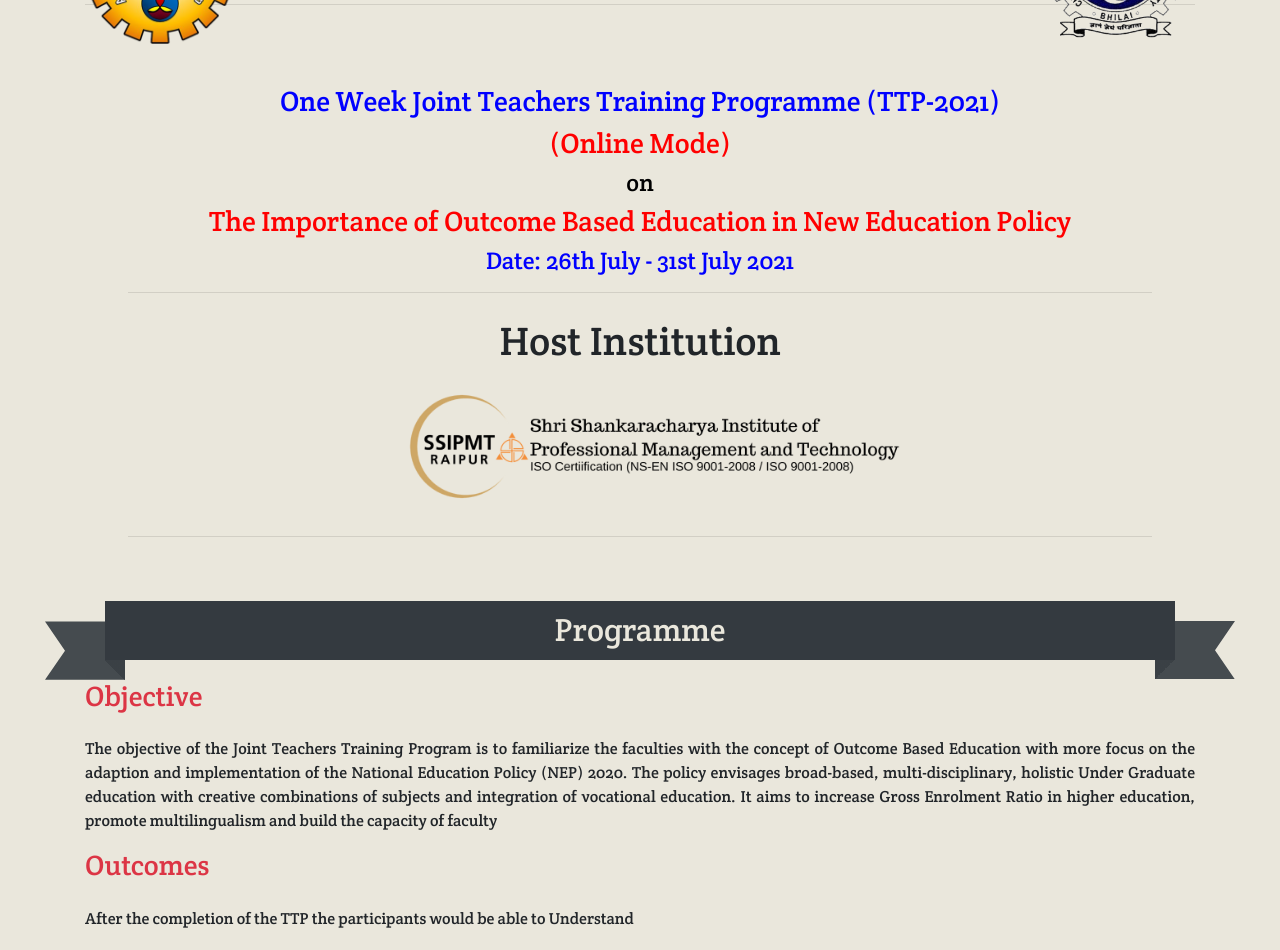
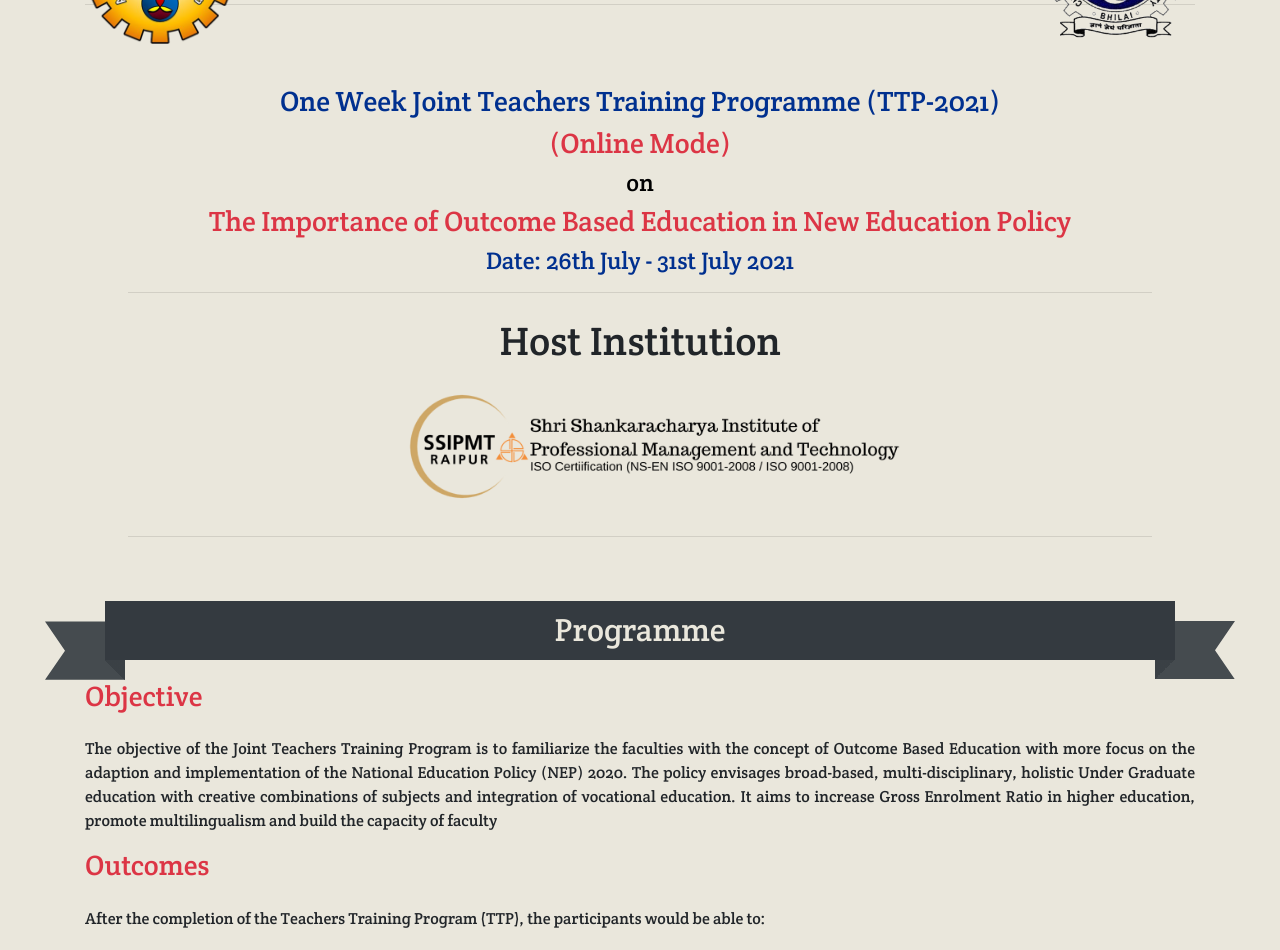
Before and after one commit to apurv-1/ttp-website, a React (Create React App) app: page / in a window 1280 px wide. Shown: the part 240-1190 px from the top of the page. Built offline with nearby package versions, Linux system fonts and the light colour scheme.

Commit message:
fix: typos

```diff
--- a/src/Components/About.jsx
+++ b/src/Components/About.jsx
@@ -55,7 +55,7 @@ const University = () => {
         </h3> */}
         <br />
         <h3 className="text-danger pb-3">
-          The Host University<span className="brackets">(</span>CSVTU
+          The Host University<span className="brackets"> (</span>CSVTU
           <span className="brackets">)</span>
         </h3>
         <p className="word-align">
@@ -91,7 +91,7 @@ const University = () => {
         </h3> */}
         <br />
         <h3 className="text-danger pb-3">
-          The Host institue<span className="brackets">(</span>SSIPMT, Raipur
+          The Host Institue<span className="brackets"> (</span>SSIPMT, Raipur
           <span className="brackets">)</span>
         </h3>
 
--- a/src/Components/Coordinators.jsx
+++ b/src/Components/Coordinators.jsx
@@ -67,7 +67,7 @@ const Coordinators = () => {
             Mobile No: 9993090232 <span className="brackets">(</span>Whatsapp
             <span className="brackets">)</span>
           </h5>
-          <h5>Email: a.tamrakar@ssipmt.com</h5>
+          <h5>Email: ttp2021@ssipmt.com</h5>
         </div>
       </div>
     </div>
--- a/src/Components/Programme.jsx
+++ b/src/Components/Programme.jsx
@@ -8,20 +8,20 @@ const Programme = () => {
   return (
     <div>
       <div className="text-center pt-3">
-        <h3 style={{ color: 'blue' }}>
+        <h3 style={{ color: '#00308F' }}>
           One Week Joint Teachers Training Programme{' '}
           <span className="brackets">(</span>TTP-2021
           <span className="brackets">)</span>
         </h3>
-        <h3 style={{ color: 'red' }}>
+        <h3 style={{ color: '#DC3545' }}>
           <span className="brackets">(</span>Online Mode
           <span className="brackets">)</span>
         </h3>
         <h4 style={{ color: 'black' }}>on</h4>
-        <h3 style={{ color: 'red' }}>
+        <h3 style={{ color: '#DC3545' }}>
           The Importance of Outcome Based Education in New Education Policy
         </h3>
-        <h4 style={{ color: 'blue' }}>Date: 26th July - 31st July 2021</h4>
+        <h4 style={{ color: '#00308F' }}>Date: 26th July - 31st July 2021</h4>
         <hr style={{ width: '80%' }} />
 
         <h1 className="text-center pt-2">Host Institution</h1>
@@ -48,8 +48,7 @@ const Programme = () => {
           </p>
           <h3 className="text-danger pb-3">Outcomes</h3>
           <p>
-            After the completion of the TTP the participants would be able to
-            Understand
+          After the completion of the Teachers Training Program (TTP), the participants would be able to:
           </p>
           <ul className={classes.list}>
             <li>
--- a/src/Components/Registration.jsx
+++ b/src/Components/Registration.jsx
@@ -30,7 +30,7 @@ const Registration = () => {
           <h3 className="text-danger pb-2">Who can participate</h3>
           <p>
             Faculty from AICTE approved institutions across the country of
-            relevant disciplines. Batch Size is limited to maximum 100
+            relevant disciplines. Batch Size is limited to maximum of 100
             participants.
           </p>
         </div>
@@ -42,7 +42,7 @@ const Registration = () => {
           </p>
         </div>
         <p className="text-center" style={{ color: 'red' }}>
-          (No Registration Fees & Participation on First Come First Serve Basis)
+          (No Registration Fee & Participation on First Come First Serve Basis)
         </p>
         <div className="col-md-12 text-center pb-3">
           <button className="btn btn-dark" onClick={(e) => onSumbitHandle(e)}>
```
